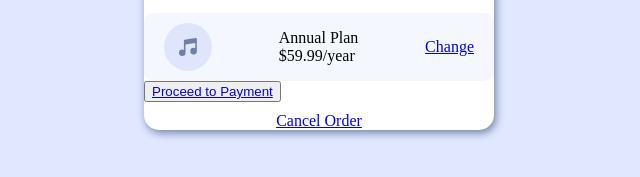
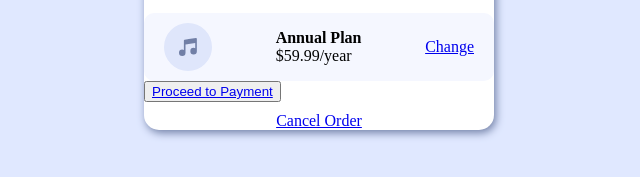
Before and after one commit to SamCares/Group-4-Order-Summary-Task, a plain HTML site: page index.html in a window 1280 px wide. Shown: the part 457-634 px from the top of the page, 321-961 px from the left. Drawn offline with Linux system fonts and the light colour scheme; files whose address does not match are found by name; a web font is replaced by a local one.

Commit message:
Done task in CSS

```diff
--- a/asset/css/style.css
+++ b/asset/css/style.css
@@ -60,6 +60,11 @@ body {
   cursor: pointer;
 }
 
+ /* Done by Simon G. */
+.plan > .annual-text{
+  text-align: center;
+  font-weight:bolder;
+}
 
 /* created by Ariyibi Baseet */
 
```
